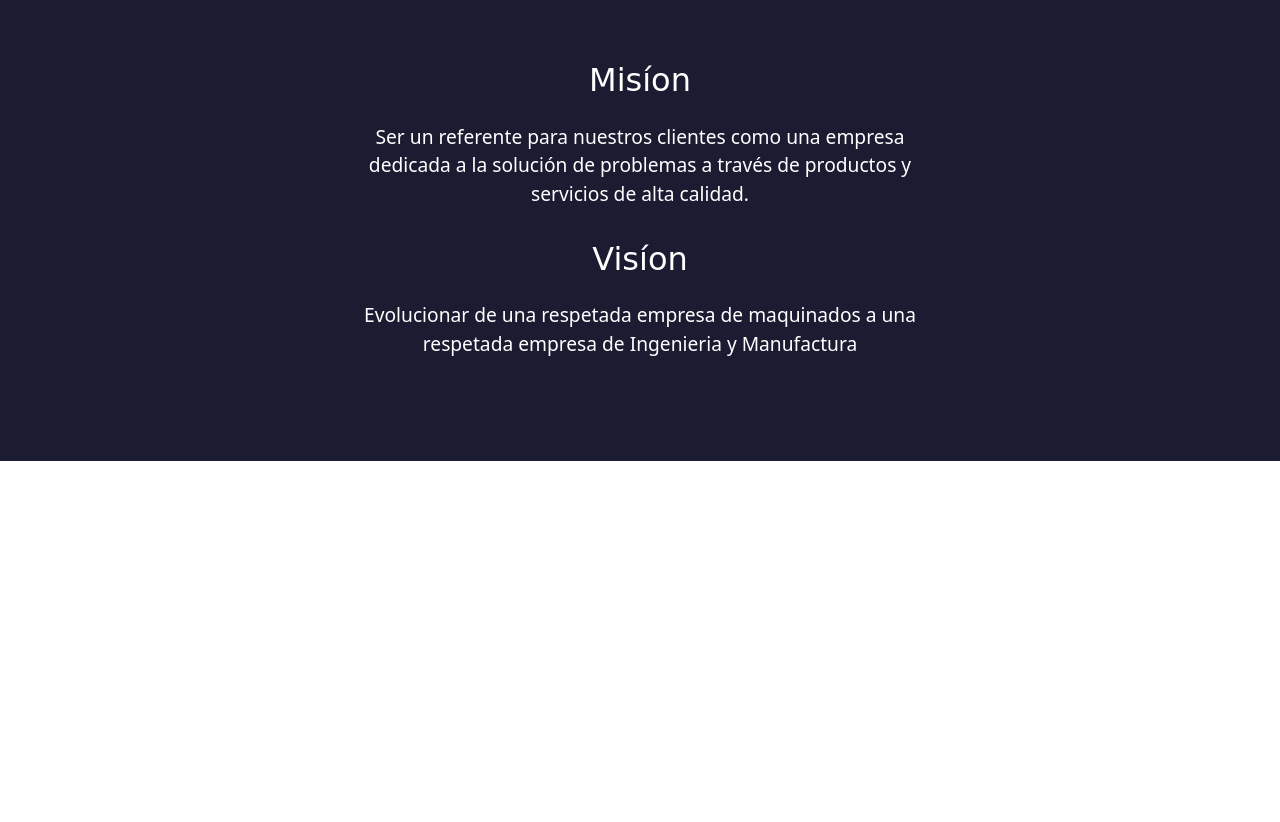
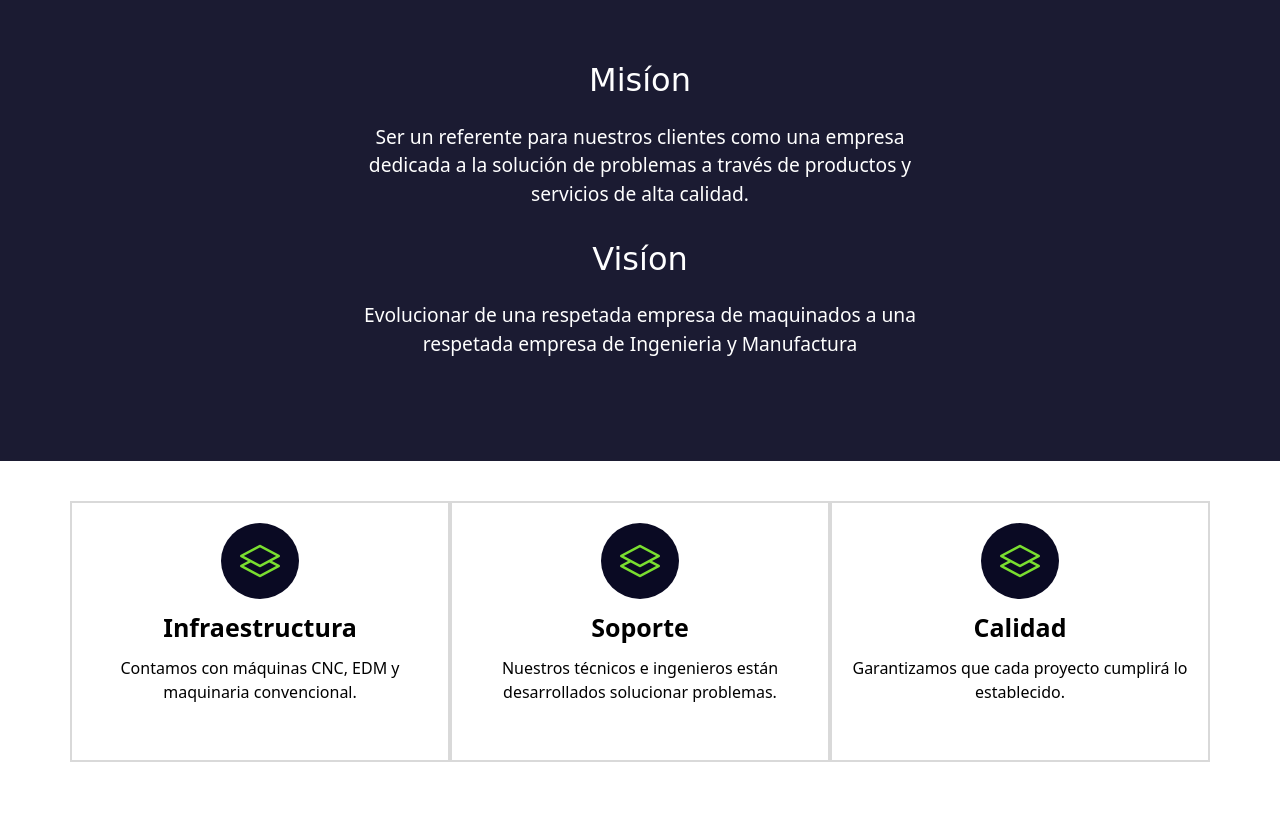
Before and after one commit to alainas12/Vivapage, a plain HTML site: page index.html in a window 1280 px wide. Shown: the part 917-1739 px from the top of the page. Before the commit the page ends 1378 px from the top, so only its background shows below. Drawn offline with nearby package versions, Linux system fonts and the light colour scheme; a web font is replaced by a local one.

Commit message:
tercera version

```diff
--- a/index.html
+++ b/index.html
@@ -72,6 +72,41 @@
         </p>
         </div>
       </section>
+<!-- Experiencia -->
+<section class="experiencia seccion-clara">
+    <div class="container text-center">
+      <div class="row">
+        <!-- Desarrollo Web -->
+        <div class="columna col-12 col-md-4">
+            <i class="bi bi-layers"></i>
+          <p class="experiencia-titulo">Infraestructura</p>
+          <p>Contamos con máquinas CNC, EDM y maquinaria convencional.
+        </p>
+          <div class="badges-contenedor">
+           </div>
+        </div>
+        <!-- Articulos -->
+        <div class="columna col-12 col-md-4">
+            <i class="bi bi-layers"></i>
+          <p class="experiencia-titulo">Soporte</p>
+          <p>Nuestros técnicos e ingenieros están desarrollados solucionar problemas.
+        </p>
+          <div class="badges-contenedor">
+           </div>
+        </div>
+        <!-- Estudiante -->
+        <div class="columna col-12 col-md-4">
+            <i class="bi bi-layers"></i>
+          <p class="experiencia-titulo">Calidad</p>
+          <p>Garantizamos que cada proyecto cumplirá lo establecido.
+        </p>
+          <div class="badges-contenedor">
+           </div>
+        </div>
+      </div>
+    </div>
+  </section>
+
 
     <!-- Scripts -->
     <script src="https://cdn.jsdelivr.net/npm/bootstrap@5.2.2/dist/js/bootstrap.bundle.min.js" integrity="sha384-OERcA2EqjJCMA+/3y+gxIOqMEjwtxJY7qPCqsdltbNJuaOe923+mo//f6V8Qbsw3" crossorigin="anonymous"></script>
--- a/style.css
+++ b/style.css
@@ -95,7 +95,50 @@ section {
     text-align: center;
   }
 
+/* Experiencia */
 
+.experiencia {
+    padding: 40px 40px 60px 40px;
+  }
+
+  .experiencia .columna {
+    padding: 20px;
+    border: 2px solid #8080804d;
+    display: flex;
+    flex-direction: column;
+    align-items: center;
+    justify-content: space-evenly;
+    transition: all 0.2s ease-in;
+  }
+
+  .experiencia .columna:hover {
+    color: white;
+    background-color: #1b1b32;
+  }
+
+  .experiencia i {
+    font-size: 2.5rem;
+    color: #7ade30;
+    background-color: #0a0a23;
+    padding: 8px 19px;
+    border-radius: 50%;
+  }
+
+  .experiencia-titulo {
+    font-size: 25px;
+    font-weight: bold;
+    margin: 10px 0;
+  }
+
+  .badges-contenedor {
+    font-size: 20px;
+    font-weight: bold;
+    margin: 10px 0;
+  }
+
+  .badge {
+    margin: 5px;
+  }
 
   /* Adaptable (Responsivo) */
 
```
